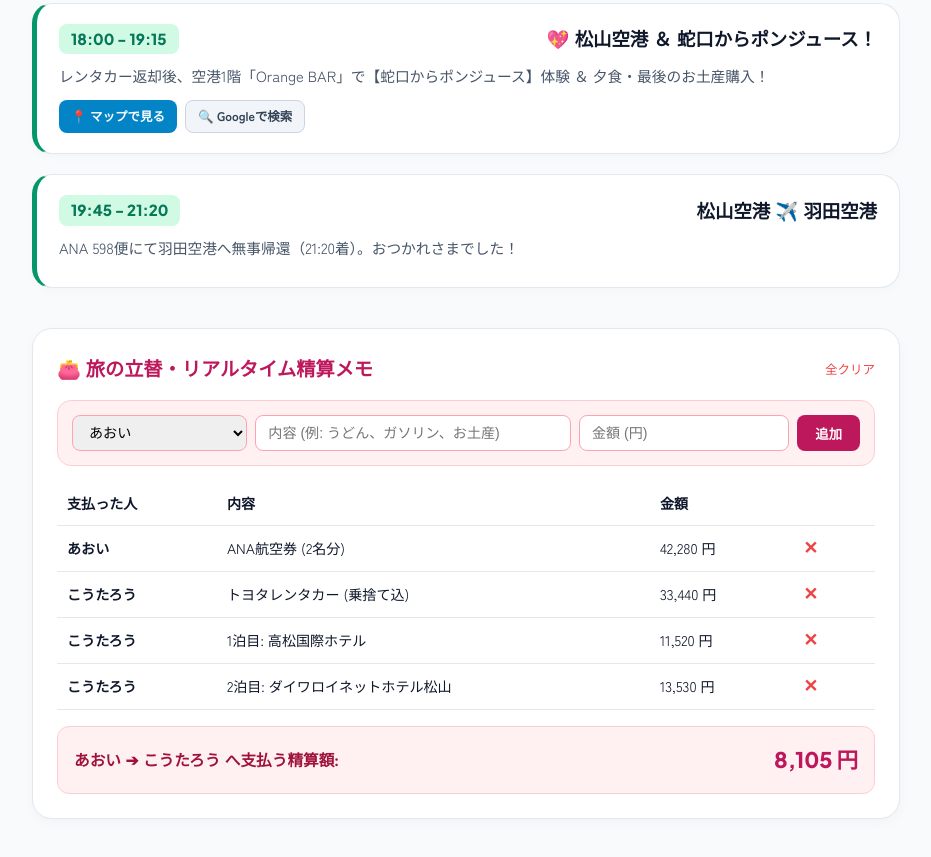
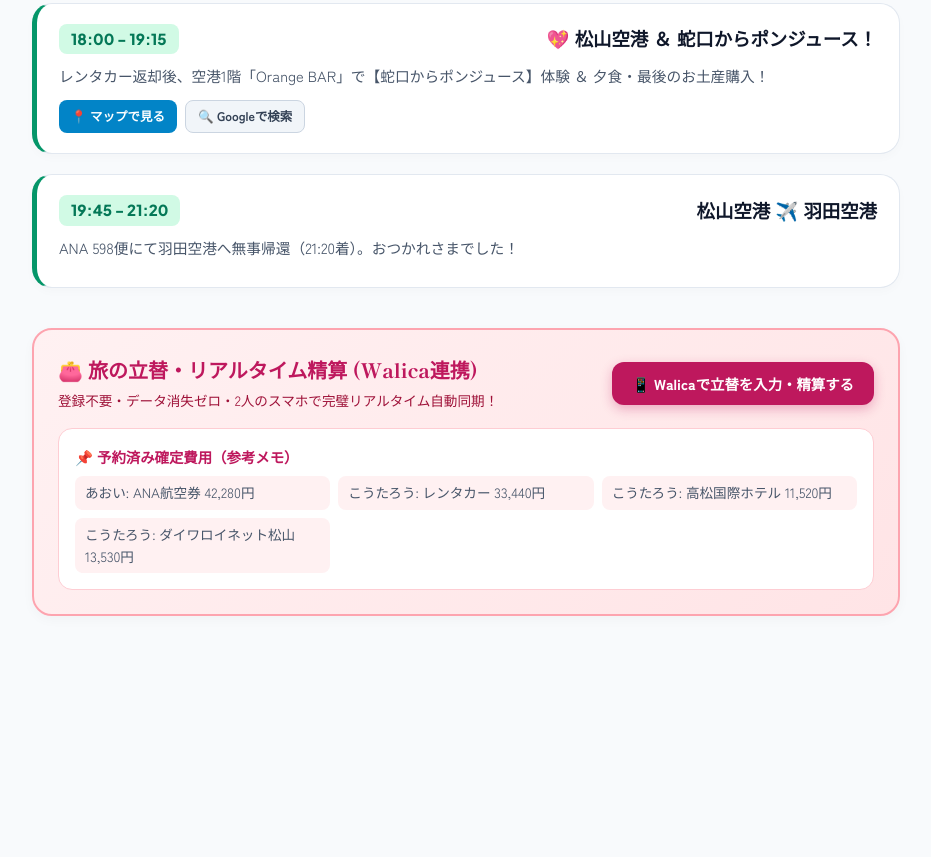
Before and after one commit to k-oishi02/shikoku-drive, a plain HTML site: page travel_guide.html in a window 1280 px wide. Shown: the part 7132-7989 px from the top of the page, without its empty margins (174-1105 px from the left). After the commit the page ends 7808 px from the top, so only its background shows below. Drawn offline with Linux system fonts and the light colour scheme.

Commit message:
Integrate Walica official warikan system for travel_guide.html

```diff
--- a/travel_guide.html
+++ b/travel_guide.html
@@ -563,39 +563,33 @@
         </section>
 
         <!-- Real-Time Warikan Calculator Section -->
-        <section id="warikan" class="warikan-panel" style="scroll-margin-top: 80px;">
-            <div style="display:flex; justify-content:space-between; align-items:center; flex-wrap:wrap; gap:10px;">
-                <h3 style="font-size:1.2rem; font-weight:800; color:#be185d; font-family:var(--font-mincho);">👛 旅の立替・リアルタイム精算メモ</h3>
-                <button onclick="clearWarikan()" style="font-size:0.78rem; color:#ef4444; background:none; border:none; cursor:pointer;">全クリア</button>
+
+        <!-- Walica Official Integration Section -->
+        <section id="warikan" class="warikan-panel" style="scroll-margin-top: 80px; background: linear-gradient(135deg, #fff1f2 0%, #ffe4e6 100%); border: 2px solid #fda4af;">
+            <div style="display:flex; justify-content:space-between; align-items:center; flex-wrap:wrap; gap:12px; margin-bottom:16px;">
+                <div>
+                    <h3 style="font-size:1.25rem; font-weight:800; color:#be185d; font-family:var(--font-mincho); display:flex; align-items:center; gap:8px;">
+                        <span>👛 旅の立替・リアルタイム精算 (Walica連携)</span>
+                    </h3>
+                    <p style="font-size:0.85rem; color:#9f1239; margin-top:4px;">登録不要・データ消失ゼロ・2人のスマホで完璧リアルタイム自動同期！</p>
+                </div>
+                <a href="https://walica.jp/" target="_blank" style="background:#be185d; color:white; padding:10px 20px; border-radius:12px; font-weight:800; font-size:0.9rem; text-decoration:none; display:inline-flex; align-items:center; gap:6px; box-shadow:0 4px 12px rgba(190,24,93,0.3);">
+                    <span>📱 Walicaで立替を入力・精算する</span>
+                </a>
             </div>
 
-            <div class="warikan-form">
-                <select id="payer">
-                    <option value="あおい">あおい</option>
-                    <option value="こうたろう">こうたろう</option>
-                </select>
-                <input type="text" id="item-name" placeholder="内容 (例: うどん、ガソリン、お土産)">
-                <input type="number" id="item-amount" placeholder="金額 (円)">
-                <button class="btn-add-exp" onclick="addExpense()">追加</button>
-            </div>
-
-            <table class="warikan-table">
-                <thead>
-                    <tr>
-                        <th>支払った人</th>
-                        <th>内容</th>
-                        <th>金額</th>
-                        <th></th>
-                    </tr>
-                </thead>
-                <tbody id="warikan-tbody"></tbody>
-            </table>
-
-            <div class="warikan-res-box">
-                <div id="warikan-summary-text" style="font-size:0.98rem; font-weight:800; color:#9f1239;">計算中...</div>
-                <div id="warikan-result-amount" style="font-size:1.35rem; font-weight:900; color:#be185d; font-family:var(--font-sans);">0 円</div>
+            <!-- Fixed Preset Pre-booked Expenses Summary -->
+            <div style="background:white; border-radius:14px; padding:16px; border:1px solid #fecdd3; margin-top:12px;">
+                <div style="font-weight:800; font-size:0.9rem; color:#be185d; margin-bottom:8px;">📌 予約済み確定費用（参考メモ）</div>
+                <ul style="font-size:0.85rem; color:#475569; list-style:none; padding:0; display:grid; grid-template-columns:repeat(auto-fit, minmax(200px, 1fr)); gap:8px;">
+                    <li style="background:#fff1f2; padding:6px 10px; border-radius:8px;">あおい: ANA航空券 42,280円</li>
+                    <li style="background:#fff1f2; padding:6px 10px; border-radius:8px;">こうたろう: レンタカー 33,440円</li>
+                    <li style="background:#fff1f2; padding:6px 10px; border-radius:8px;">こうたろう: 高松国際ホテル 11,520円</li>
+                    <li style="background:#fff1f2; padding:6px 10px; border-radius:8px;">こうたろう: ダイワロイネット松山 13,530円</li>
+                </ul>
             </div>
         </section>
+
 
     </main>
 
```
